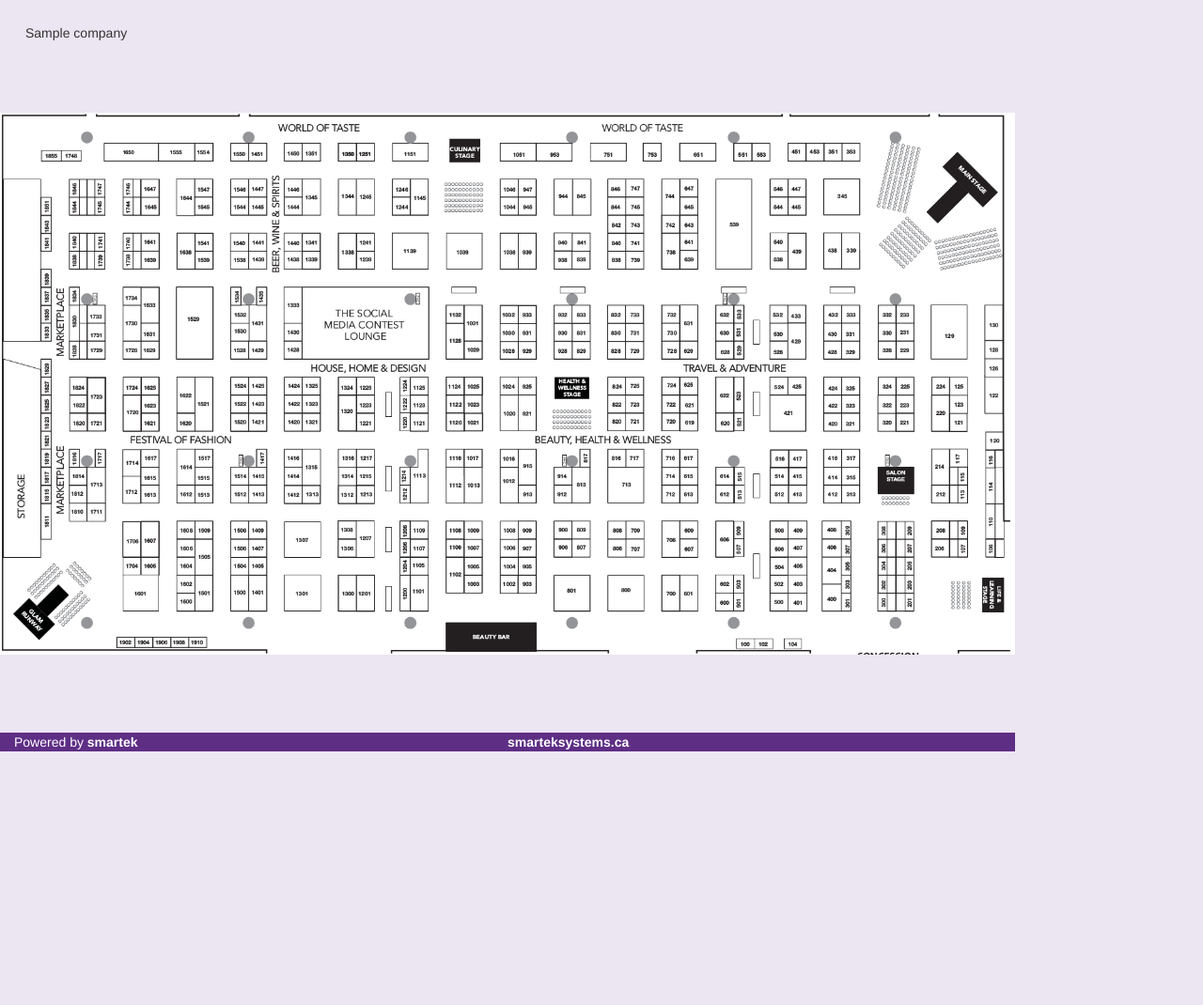
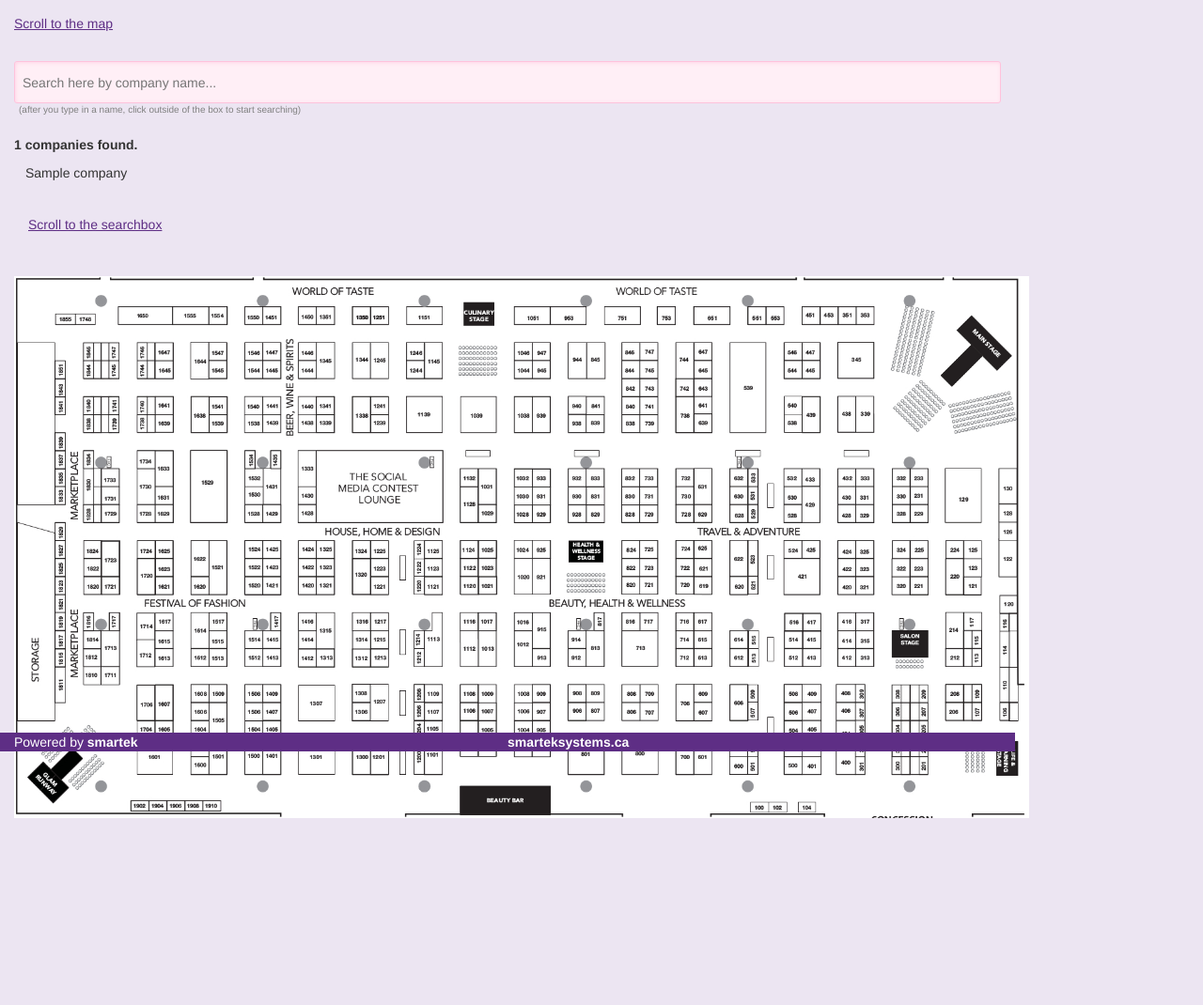
Before and after one commit to NikolaDavidovic/womans, a PHP site: page /map.php in a window 1280 px wide. Shown: the top 1070 px of the page at 94% size. Before the commit the page ends 800 px from the top, so only its background shows below. Run offline with PHP 8.4, Linux system fonts and the light colour scheme; tables that the repository leaves empty or names only in its code hold one stand-in row (values such as "Sample post").

Commit message:
modify map page

```diff
--- a/css/style.css
+++ b/css/style.css
@@ -64,6 +64,7 @@ body {
 
 .map-wrapper {
     width: 1080px;
+    padding: 15px;
 }
 
 .map-wrapper h4 {
@@ -73,7 +74,7 @@ body {
 
 .map-wrapper .area-links {
     list-style: none;
-    padding: 25px;
+    padding: 10px;
     display: inline-table;
     width: 33%;
 }
@@ -86,7 +87,7 @@ body {
 
 .map-wrapper #company_search_input {
     display: block;
-    margin: 25px 25px 3px 25px;
+    margin: 0;
     background: #ffeff6 none repeat scroll 0 0;
     border: 1px solid #ffc2dc;
     border-radius: 3px;
@@ -101,7 +102,20 @@ body {
 
 .map-wrapper small {
     display: block;
-    padding-left: 32px;
+    margin-left: 5px;
     color: gray;
     font-size: 10px;
 }
+
+.map-wrapper .links-wrapper > span {
+    display: block;
+    font-weight: bold;
+    margin-top: 20px;
+}
+
+.fast_scroll {
+    color: #5e2e85;
+    cursor: pointer;
+    margin: 15px;
+    text-decoration: underline;
+}
--- a/footer.php
+++ b/footer.php
@@ -14,6 +14,7 @@
         <script type="text/javascript" src="js/jquery.keyboard.extension-typing.js"></script>
         <script type="text/javascript" src="js/maphilight.js"></script>
         <script type="text/javascript" src="js/maphilight-trigger.js"></script>
+        <script type="text/javascript" src="js/custom.js"></script>
     </body>
 </html>
 
--- /dev/null
+++ b/js/custom.js
@@ -0,0 +1,23 @@
+$('#company_search_input').unbind('focusout').bind('focusout', function () {
+    var $this = $(this);
+    $.ajax({
+        url: "map_search.php",
+        data: {name: $this.val()},
+        type: "post",
+        success: function (html) {
+            $this.closest('.map-wrapper').find('.links-wrapper').hide().html(html).fadeIn("slow");
+        }
+    });
+});
+
+$('#scroll_to_map').unbind('click').bind('click', function () {
+    $('html, body').animate({
+        scrollTop: $("#map-img").offset().top
+    }, 2000);
+});
+
+$('#scroll_to_search').unbind('click').bind('click', function () {
+    $('html, body').animate({
+        scrollTop: $("#scroll_to_map").offset().top
+    }, 2000);
+});
--- a/map.php
+++ b/map.php
@@ -1,6 +1,12 @@
 <?php require_once 'header.php'; ?>
 
+<p id="scroll_to_map" class="fast_scroll">Scroll to the map</p>
+
 <div class="map-wrapper">
+
+    <input type="text" id="company_search_input" placeholder="Search here by company name..." />
+    <small>(after you type in a name, click outside of the box to start searching)</small>
+
     <?php
     $sql = "SELECT * FROM company";
     $result = mysqli_query($conn, $sql);
@@ -9,6 +15,8 @@
     if ($num_rows > 0) {
         $i = 0;
         $x = ceil($num_rows / 3);
+        echo '<div class="links-wrapper">';
+        echo '<span>' . $num_rows . ' companies found.</span>';
         echo '<ul class="area-links">';
         while ($row = mysqli_fetch_assoc($result)) {
             if($i == $x) {
@@ -20,10 +28,13 @@
             $i++;
         }
         echo '</ul>';
+        echo '</div>';
     } else {
         echo "<p>There is no companies stored in database.</p>";
     }
     ?>
+
+    <p id="scroll_to_search" class="fast_scroll">Scroll to the searchbox</p>
 
     <h4>&nbsp;</h4>
     <img id="map-img" class="map" src="img/map.jpg" usemap="#map" width="1080" height="577" orgWidth="1686" orgHeight="900" alt="map-img" />
```
Also changed, not shown: map_search.php (added, +35 -0 lines).
